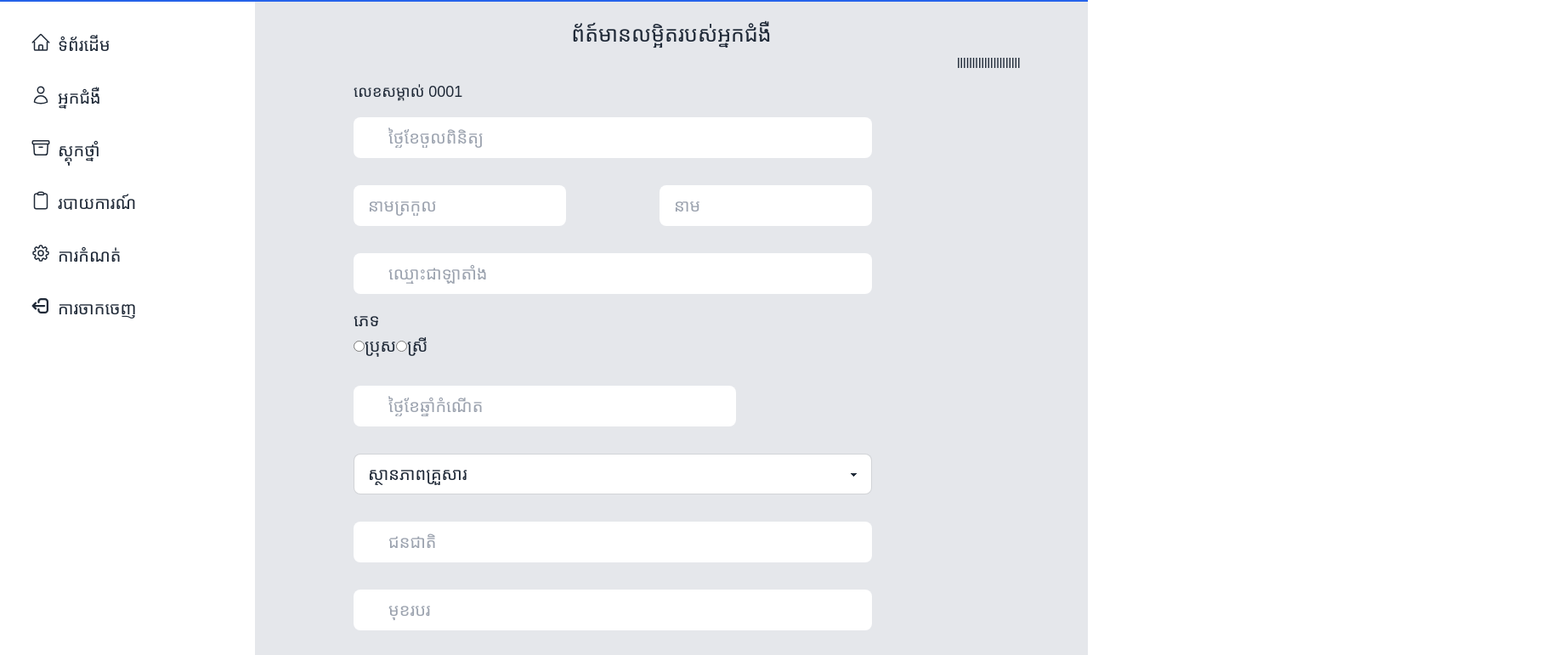
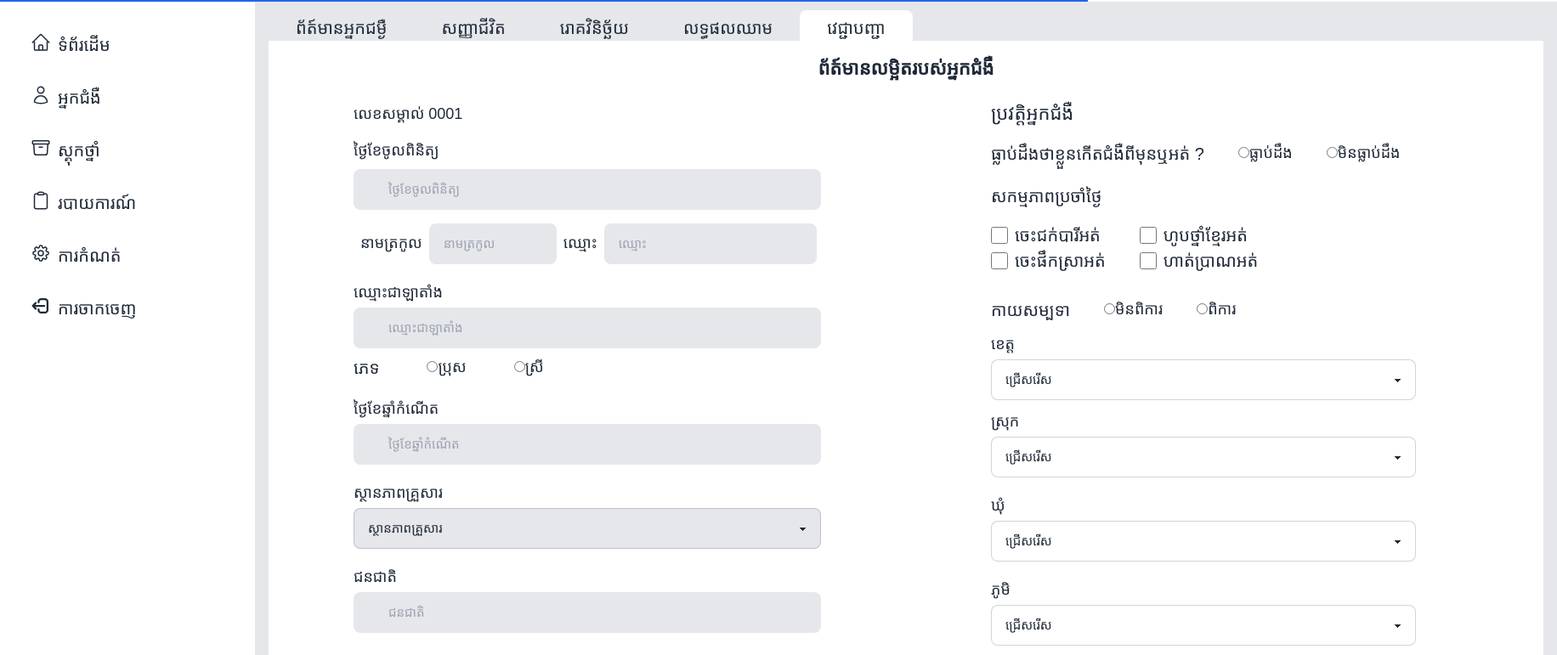
Before and after one commit to kakkzzz/System-hospital, a React (Vite) app: page /doctor in a window 1280 px wide. Shown: the part 60-831 px from the top of the page at 85% size, 1832 px wide, since content can reach past the window. Built offline with nearby package versions, Linux system fonts and the light colour scheme; a web font is replaced by a local one.

Commit message:
information page

```diff
--- a/package.json
+++ b/package.json
@@ -10,6 +10,7 @@
     "preview": "vite preview"
   },
   "dependencies": {
+    "prop-types": "^15.8.1",
     "react": "^18.3.1",
     "react-dom": "^18.3.1",
     "react-hot-toast": "^2.5.2",
--- a/src/App.jsx
+++ b/src/App.jsx
@@ -8,14 +8,17 @@ import Stock from "./view/Stock/Stock"
 import Setting from "./view/Setting/Setting"
 import SignIn from "./view/SignIn"
 import { Toaster } from "react-hot-toast"
-import CreateLayout from "./layout/Create_New_Patient"
+// import ResponsiveBox from "./view/components/Responsive"
 import Information_Patient from "./view/Patient/Create/Information_Patient"
+import Sgin_of_Life from "./view/Patient/Create/Sgin_of_Life"
 
 
 function App() {
  return(
   <>
+
     <BrowserRouter>
+     {/* <ResponsiveBox> */}
         <Routes>
 
             {/* SignIN */}
@@ -25,9 +28,9 @@ function App() {
 
                 <Route path="/" element={<Dashboard/>}></Route>
             {/* Create */}
-                <Route path="/create" element={<CreateLayout/>}></Route>
+                {/* <Route path="/create" element={<CreateLayout/>}></Route> */}
                 <Route path="/information" element={<Information_Patient/>}></Route>
-                <Route path="/signs of life" element={<Information_Patient/>}></Route>
+                <Route path="/signs-of-life" element={<Sgin_of_Life/>}></Route>
                 <Route path="/dianosis" element={<Information_Patient/>}></Route>
                 <Route path="/blood results" element={<Information_Patient/>}></Route>
                 <Route path="/doctor" element={<Information_Patient/>}></Route>
@@ -43,6 +46,7 @@ function App() {
 
             </Route>
         </Routes>
+         {/* </ResponsiveBox> */}
     </BrowserRouter>
     <Toaster/>
   </>
--- a/src/layout/Create_New_Patient.jsx
+++ b/src/layout/Create_New_Patient.jsx
@@ -1,34 +1,51 @@
-import { Outlet } from "react-router-dom";
-import { NavLink} from "react-router";
 
+import { NavLink } from "react-router";
 function CreateLayout() {
   return (
     <>
-      <main className="items-start">
-        <div className="flex justify-self-auto gap-10 items-center text-[20px] bg-white py-2">
-        <div>
-            <NavLink to={"/information"}
-             className="py-[5px] aria-[current=page]:bg-gray-200  px-[15px] rounded-r-sm ">ព័ត៍មានអ្នកជម្ងឺ</NavLink>
+      <main className="">
+        <div className="flex text-[20px]">
+          <div>
+            <NavLink
+              to={"/information"}
+              className=" aria-[current=page]:bg-white px-8  rounded-r-lg  py-[10px]"
+            >
+              ព័ត៍មានអ្នកជម្ងឺ
+            </NavLink>
           </div>
           <div>
-            <NavLink to={"/signs of life"}
-            className="py-[5px] aria-[current=page]:bg-gray-200  px-[15px] rounded-r-sm">សញ្ញាជីវិត</NavLink>
+            <NavLink
+              to={"/signs-of-life"}
+              className=" aria-[current=page]:bg-white  px-8  rounded-lg  py-[10px]"
+            >
+              សញ្ញាជីវិត
+            </NavLink>
           </div>
           <div>
-            <NavLink to={"/dianosis"}
-            className="py-[5px] aria-[current=page]:bg-gray-200  px-[15px] rounded-r-sm">រោគវិនិច្ឆ័យ</NavLink>
+            <NavLink
+              to={"/dianosis"}
+              className=" aria-[current=page]:bg-white  px-8  rounded-lg  py-[10px]"
+            >
+              រោគវិនិច្ឆ័យ
+            </NavLink>
           </div>
           <div>
-            <NavLink to={"/blood results"}
-            className="py-[5px] aria-[current=page]:bg-gray-200  px-[15px] rounded-r-sm">លទ្ធផលឈាម</NavLink>
+            <NavLink
+              to={"/blood results"}
+              className=" aria-[current=page]:bg-white  px-8  rounded-lg  py-[10px]"
+            >
+              លទ្ធផលឈាម
+            </NavLink>
           </div>
           <div>
-            <NavLink to={"/doctor"}
-            className="py-[5px] aria-[current=page]:bg-gray-200  px-[15px] rounded-r-sm">វេជ្ជាបញ្ជា</NavLink>
+            <NavLink
+              to={"/doctor"}
+              className=" aria-[current=page]:bg-white px-8  rounded-lg  py-[10px]"
+            >
+              វេជ្ជាបញ្ជា
+            </NavLink>
           </div>
-            <div>
-                <Outlet/>
-            </div>
+          <div></div>
         </div>
       </main>
     </>
@@ -36,3 +53,4 @@ function CreateLayout() {
 }
 
 export default CreateLayout;
+//
--- a/src/view/Dashboard/Create/Dashboard.jsx
+++ b/src/view/Dashboard/Create/Dashboard.jsx
@@ -1,4 +1,5 @@
 import { Link } from "react-router";
+import Address from "../../components/Address";
 
 function Dashboard() {
   return (
@@ -6,10 +7,10 @@ function Dashboard() {
       <main className="flex">
         <div>
           <div className="bg-gray-200  min-h-screen">
-            <div className="py-20">
-              <h1 className="text-[25px] py-4">ស្វែងរក</h1>
-              <div className="flex justify-center ">
-                <div className="bg-white px-20 input text-[20px] flex items-center gap-2">
+            <div className="py-20 w-[750px]">
+              <h1 className="text-[25px] py-4 px-[180px]">ស្វែងរក</h1>
+              <div className=" px-[180px] ">
+                <div className="bg-white px-10 w-[500px] input text-[20px] flex items-center gap-2">
                   <span className="">
                     <svg
                       xmlns="http://www.w3.org/2000/svg"
@@ -30,53 +31,8 @@ function Dashboard() {
                   />
                 </div>
               </div>
-              <div className="py-4 px-[180px]">
-                <div className="py-4">
-                  <h1 className="text-[20px] py-1">ខេត្ត</h1>
-                  <select className="select select-bordered w-full max-w-90  text-[20px]">
-                    <option disabled selected>
-                      ជ្រើសរើស
-                    </option>
-                    <option>បាត់ដំបង</option>
-                    <option>សៀមរាប</option>
-                    <option>កំពត់</option>
-                  </select>
-                </div>
-                <div className="py-2">
-                  <h1 className="text-[20px] py-1">ស្រុក</h1>
-                  <select className="select select-bordered w-full max-w-90  text-[20px]">
-                    <option disabled selected>
-                      ជ្រើសរើស
-                    </option>
-                    <option>បាត់ដំបង</option>
-                    <option>សៀមរាប</option>
-                    <option>កំពត</option>
-                  </select>
-                </div>
-                <div className="py-2">
-                  <h1 className="text-[20px] py-1">ឃុំ</h1>
-                  <select className="select select-bordered w-full max-w-90  text-[20px]">
-                    <option disabled selected>
-                      ជ្រើសរើស
-                    </option>
-                    <option>បាត់ដំបង</option>
-                    <option>សៀមរាប</option>
-                    <option>កំពត</option>
-                  </select>
-                </div>
-                <div className="py-2">
-                  <h1 className="text-[20px] py-1">ភូមិ</h1>
-                  <select className="select select-bordered w-full max-w-90  text-[20px]">
-                    <option disabled selected>
-                      ជ្រើសរើស
-                    </option>
-                    <option>បាត់ដំបង</option>
-                    <option>សៀមរាប</option>
-                    <option>កំពត</option>
-                  </select>
-                </div>
-              </div>
-              <div className=" px-[425px]">
+              <div className="py-4 px-[180px] text-[20px]"><Address/></div>
+              <div className="flex justify-end px-[70px]">
                 <div className="bg-blue-600 w-[200px] text-white p-4 rounded-lg text-center">
                   <button>ស្វែងរក</button>
                 </div>
@@ -85,14 +41,14 @@ function Dashboard() {
           </div>
         </div>
         <div>
-          <div className="bg-gray-200 w-[810px] flex justify-center py-40 ">
+          <div className="bg-gray-200 w-[750px] flex justify-center items-center py-40 ">
             <div className="w-[400px] bg-white  p-20 rounded-lg">
               <h1 className="flex justify-center text-[30px]">
                 ការចុះឈ្មោះចូល
               </h1>
               <div className="block py-6 flex justify-center  ">
                 <Link
-                  to="/create"
+                  to="/information"
                   className="bg-blue-600 text-white rounded-lg items-center p-4 text-[20px]">
                   + បញ្ជូលអ្នកជម្ងឺថ្មឺ
                 </Link>
--- a/src/view/Patient/Create/Information_Patient.jsx
+++ b/src/view/Patient/Create/Information_Patient.jsx
@@ -1,29 +1,38 @@
+import CreateLayout from "../../../layout/Create_New_Patient";
+import Address from "../../components/Address";
+
 function Information_Patient() {
   return (
     <>
-      <header className="flex justify-center text-[25px] py-1">
+      <CreateLayout />
+      <div className=" bg-white">
+        <header className="flex justify-center text-[22px] py-4 font-semibold">
           ព័ត៍មានលម្អិតរបស់អ្នកជំងឺ
         </header>
         <div className="flex">
-        <div className=" min-h-screen w-[810px]  px-[100px]">
-          <div className="text-[18px] py-4">
-            <p className="py-4 ">លេខសម្គាល់ 0001</p>
-            <div className="bg-white px-10 input text-[20px] flex items-center w-[610px] py-4">
+          <div className=" w-[750px]  px-[100px]">
+            <div className="text-[18px]">
+              <p className="py-2 ">លេខសម្គាល់ 0001</p>
+              <p className="py-2">ថ្ងៃខែចូលពិនិត្យ</p>
+              <div className="bg-gray-200 px-10 input text-[15px] flex items-center w-[550px] py-2">
                 <input type="text" placeholder="ថ្ងៃខែចូលពិនិត្យ" />
               </div>
-            <div className="flex justify-between py-8 ">
-              <div className="w-[250px] input text-[20px] flex items-center ">
+              <div className="flex iitems-center py-4 ">
+                <p className="flex items-center px-2">នាមត្រកូល</p>
+                <div className="w-[150px] input text-[15px] flex items-center  bg-gray-200">
                   <input type="text" placeholder="នាមត្រកូល" />
                 </div>
-              <div className="w-[250px] input text-[20px] flex items-center">
-                <input type="text" placeholder="នាម" />
+                <p className="flex items-center px-2">ឈ្មោះ</p>
+                <div className="w-[250px] input text-[15px] flex items-center  bg-gray-200">
+                  <input type="text" placeholder="ឈ្មោះ" />
                 </div>
               </div>
-            <div className="bg-white px-10 input text-[20px] flex items-center w-[610px] py-4">
+              <p className="py-1">ឈ្មោះជាឡាតាំង</p>
+              <div className=" bg-gray-200 px-10 input text-[15px] flex items-center w-[550px] py-2 ">
                 <input type="text" placeholder="ឈ្មោះជាឡាតាំង" />
               </div>
-            <div className="text-[20px] py-4">
-              <p>ភេទ</p>
+              <div className="text-[18px] py-2 flex items-center gap-10 space-x-4">
+                <p className="text-[20px]">ភេទ</p>
                 <label htmlFor="">
                   <input
                     type="radio"
@@ -38,13 +47,15 @@ function Information_Patient() {
                   ស្រី
                 </label>
               </div>
-           <div className="py-4">
-              <div className="bg-white px-10 input text-[20px] flex items-center w-[450px] py-4">
+              <div className="py-2">
+                <p className="py-1">ថ្ងៃខែឆ្នាំកំណើត</p>
+                <div className=" bg-gray-200 px-10 input text-[15px] flex items-center w-[550px] py-4">
                   <input type="text" placeholder="ថ្ងៃខែឆ្នាំកំណើត" />
                 </div>
               </div>
-            <div className="py-4">
-              <select className="select select-bordered w-full max-w-90  text-[20px] ">
+              <div className="py-2">
+                <p className="py-1 ">ស្ថានភាពគ្រួសារ</p>
+                <select className="select select-bordered w-[550px] text-[15px]  bg-gray-200">
                   <option disabled selected>
                     ស្ថានភាពគ្រួសារ
                   </option>
@@ -54,24 +65,101 @@ function Information_Patient() {
                   <option>ពោះម៉ាយ</option>
                 </select>
               </div>
-            <div className=" py-4">
-              <div className="bg-white px-10 input text-[20px] flex items-center w-[610px]">
+              <div className=" py-2">
+                <p className="py-1">ជនជាតិ</p>
+                <div className=" bg-gray-200 px-10 input text-[15px] flex items-center w-[550px]">
                   <input type="text" placeholder="ជនជាតិ" />
                 </div>
               </div>
-           <div className=" py-4">
-            <div className="bg-white px-10 input text-[20px] flex items-center w-[610px] py-4">
+              <div className=" py-2">
+                <p className="py-1">មុខរបរ</p>
+                <div className=" bg-gray-200 px-10 input text-[15px] flex items-center w-[550px] py-4">
                   <input type="text" placeholder="មុខរបរ" />
                 </div>
               </div>
-          <div className=" py-4">
-              <div className="bg-white px-10 input text-[20px] flex items-center w-[610px] py-4">
+              <div className=" py-1">
+                <p className="py-1">លេខទូរស័ព្ទ</p>
+                <div className=" bg-gray-200 px-10 input text-[15px] flex items-center w-[550px] py-4">
                   <input type="text" placeholder="លេខទូរស័ព្ទ" />
                 </div>
               </div>
             </div>
           </div>
-        <div>lllllllllllllllllllll</div>
+          <div className=" w-[750px]  px-[100px] ">
+            <div className="text-[22px] py-1 ">
+              <p>ប្រវត្តិអ្នកជំងឺ</p>
+              <div className="text-[18px] py-4 flex items-center gap-10">
+                <p className="text-[20px]">
+                  ធ្លាប់ដឹងថាខ្លួនកើតជំងឺពីមុនឬអត់ ?
+                </p>
+                <label htmlFor="">
+                  <input
+                    type="radio"
+                    name="gender"
+                    value="male"
+                    // checked={gender == 'male'}
+                  />
+                  ធ្លាប់ដឹង
+                </label>
+                <label htmlFor="">
+                  <input type="radio" name="gender" value="female" />
+                  មិនធ្លាប់ដឹង
+                </label>
+              </div>
+              <div className="text-[20px] py-1">
+                <p>សកម្មភាពប្រចាំថ្ងៃ</p>
+                <div className="py-4 flex gap-10 ">
+                  <div>
+                  <label className="flex items-center space-x-2 ">
+                    <input type="checkbox" className="w-5 h-5" />
+                    <span>ចេះជក់បារីអត់</span>
+                  </label>
+
+                  <label className="flex items-center space-x-2 ">
+                    <input type="checkbox" className="w-5 h-5" />
+                    <span>ចេះផឹកស្រាអត់</span>
+                  </label>
+                  </div>
+
+                 <div>
+                 <label className="flex items-center space-x-2 ">
+                    <input type="checkbox" className="w-5 h-5" />
+                    <span>ហូបថ្នាំខ្មែរអត់</span>
+                  </label>
+
+                  <label className="flex items-center space-x-2 ">
+                    <input type="checkbox" className="w-5 h-5" />
+                    <span>ហាត់ប្រាណអត់</span>
+                  </label>
+                 </div>
+                </div>
+              </div>
+              <div className="text-[18px] py-2 gap-10 flex items-center ">
+                <p className=" text-[20px]">កាយសម្បទា</p>
+                <label htmlFor="">
+                  <input
+                    type="radio"
+                    name="gender"
+                    value="male"
+                    // checked={gender == 'male'}
+                  />
+                  មិនពិការ
+                </label>
+                <label htmlFor="">
+                  <input type="radio" name="gender" value="female" />
+                  ពិការ
+                </label>
+              </div>
+              <div>
+                {/* <p className="text-[20px]">អាសយដ្ឋាន</p> */}
+                <div className="text-[18px]"><Address /></div>
+              </div>
+              <div className="flex justify-end mx-[50px]">
+                <button className="bg-blue-600 w-[150px] text-white p-2 rounded-lg text-center my-6">រក្សាទុក</button>
+              </div>
+            </div>
+          </div>
+        </div>
       </div>
     </>
   );
--- /dev/null
+++ b/src/view/Patient/Create/Sgin_of_Life.jsx
@@ -0,0 +1,18 @@
+import CreateLayout from "../../../layout/Create_New_Patient"
+
+
+function Sgin_of_Life() {
+  return (
+    <>
+    <CreateLayout/>
+        <main className="bg-white">
+            <div className="flex">
+                    <div className="w-[750px] bg-white h-screen ">kkkkkkkkkkkkkkkkkkkkkkkkkkkkkkk</div>
+                    <div>llllllllllllllllllllllllllllll</div>
+            </div>
+        </main>
+    </>
+  )
+}
+
+export default Sgin_of_Life
--- /dev/null
+++ b/src/view/components/Address.jsx
@@ -0,0 +1,56 @@
+
+
+function Address() {
+  return (
+    <>
+        <div className="">
+                <div className="">
+                  <h1 className=" py-1">ខេត្ត</h1>
+                  <select className="select select-bordered w-[500px]   text-[15px]">
+                    <option disabled selected>
+                      ជ្រើសរើស
+                    </option>
+                    <option>បាត់ដំបង</option>
+                    <option>សៀមរាប</option>
+                    <option>កំពត់</option>
+                  </select>
+                </div>
+                <div className="py-2">
+                  <h1 className=" py-1">ស្រុក</h1>
+                  <select className="select select-bordered w-[500px]   text-[15px]">
+                    <option disabled selected>
+                      ជ្រើសរើស
+                    </option>
+                    <option>បាត់ដំបង</option>
+                    <option>សៀមរាប</option>
+                    <option>កំពត</option>
+                  </select>
+                </div>
+                <div className="py-2">
+                  <h1 className=" py-1">ឃុំ</h1>
+                  <select className="select select-bordered w-[500px]    text-[15px] ">
+                    <option disabled selected>
+                      ជ្រើសរើស
+                    </option>
+                    <option>បាត់ដំបង</option>
+                    <option>សៀមរាប</option>
+                    <option>កំពត</option>
+                  </select>
+                </div>
+                <div className="py-2">
+                  <h1 className=" py-1">ភូមិ</h1>
+                  <select className="select select-bordered w-[500px]   text-[15px]">
+                    <option disabled selected>
+                      ជ្រើសរើស
+                    </option>
+                    <option>បាត់ដំបង</option>
+                    <option>សៀមរាប</option>
+                    <option>កំពត</option>
+                  </select>
+                </div>
+              </div>
+    </>
+  )
+}
+
+export default Address
--- /dev/null
+++ b/src/view/components/Responsive.jsx
@@ -0,0 +1,15 @@
+
+function Responsive() {
+  return (
+    <div>
+        <div className="mx-auto max-w-md overflow-hidden rounded-xl bg-white shadow-md md:max-w-2xl">
+  <div className="md:flex">
+    <div className="md:shrink-0">
+    </div>
+  </div>
+</div>
+    </div>
+  )
+}
+
+export default Responsive
```
Also changed, not shown: tailwind.config.js (line endings or trailing spaces), 1 other file (tests, documents, lock files or other folders). Lines whose indentation alone changed are shown as unchanged.
